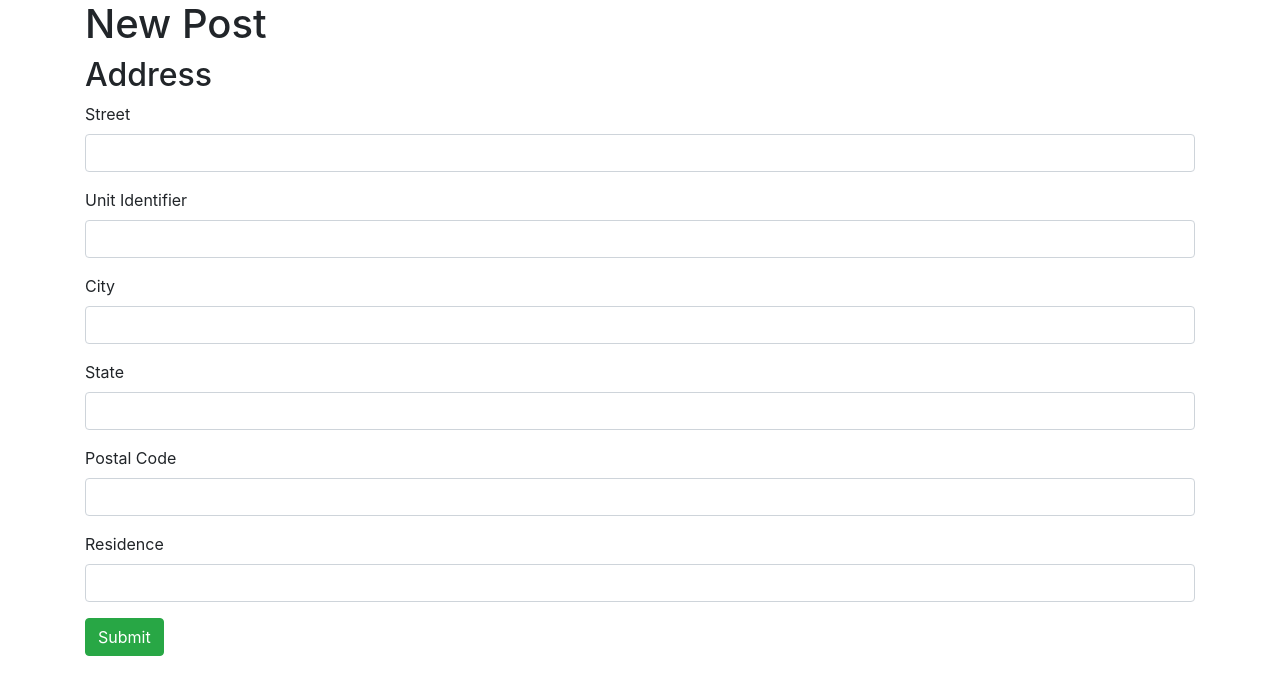
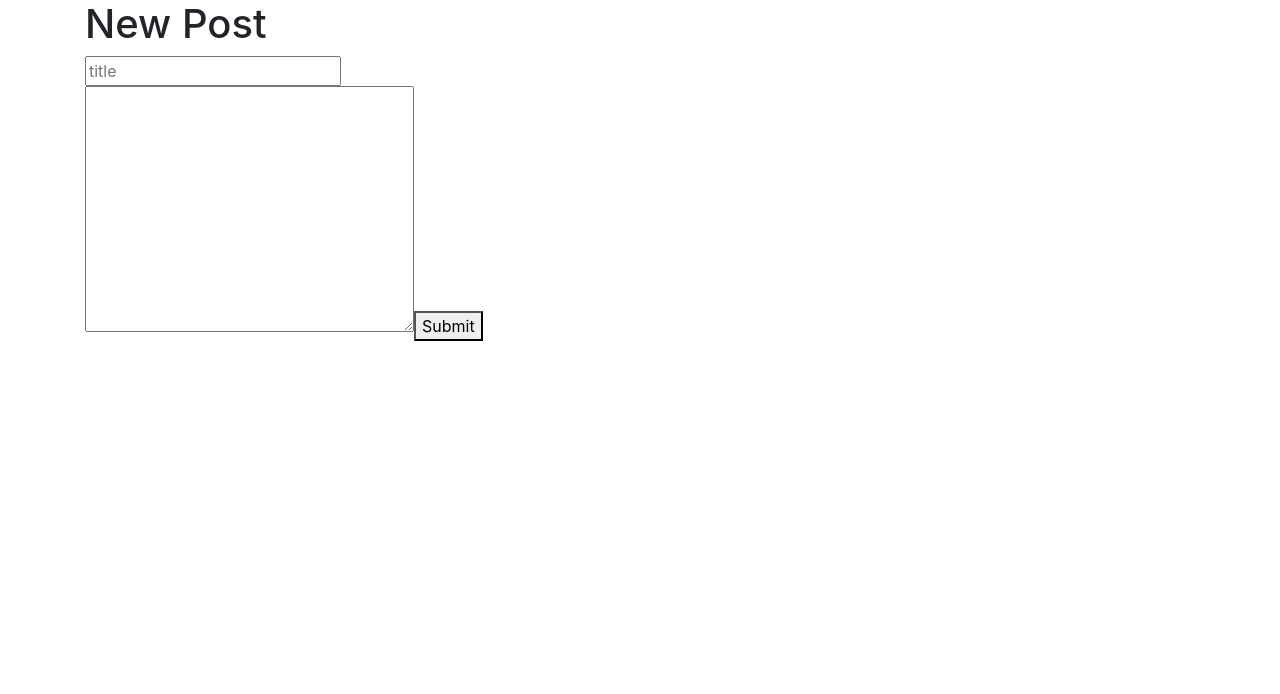
Before and after one commit to cdpadilla42/dog-blog, a React (Create React App) app: page /new in a window 1280 px wide. Shown: the top 694 px of the page. Built offline with nearby package versions, Linux system fonts and the light colour scheme.

Commit message:
Revert to original form

```diff
--- a/src/posts/NewPost.js
+++ b/src/posts/NewPost.js
@@ -24,139 +24,17 @@ class NewPost extends Component {
             <Col>
               <h1>New Post</h1>
 
-              <Formik
-                initialValues={{
-                  street: '',
-                  city: '',
-                  state: '',
-                  postalCode: '',
-                  residence: '',
-                  unitIdentifier: '',
-                }}
-                validate={(values) => {
-                  const errors = {};
-                  const isValidZip = /(^\d{5}$)|(^\d{5}-\d{4}$)/.test(
-                    values.postalCode
-                  );
-                  if (!values.postalCode) {
-                    errors.postalCode = 'Required';
-                  } else if (!isValidZip) {
-                    errors.postalCode =
-                      'Please enter a valid 5 or 9 digit zip code.';
-                  }
-                  return errors;
-                }}
-                onSubmit={(values, { setSubmitting }) => {
-                  setTimeout(() => {
-                    alert(JSON.stringify(values, null, 2));
-                    setSubmitting(false);
-                  }, 400);
-                }}
-              >
-                {({
-                  values,
-                  errors,
-                  touched,
-                  handleChange,
-                  handleBlur,
-                  handleSubmit,
-                  isSubmitting,
-                  /* and other goodies */
-                }) => (
-                  <Form onSubmit={handleSubmit}>
-                    <h2>Address</h2>
-                    <FormGroup>
-                      <Label for="street">Street</Label>
-                      <Input
-                        type="text"
-                        name="street"
-                        id="street"
-                        onChange={handleChange}
-                        onBlur={handleBlur}
-                        value={values.street}
-                      />
-                    </FormGroup>
-                    <FormGroup>
-                      <Label for="unitIdentifier">Unit Identifier</Label>
-                      <Input
-                        type="text"
-                        name="unitIdentifier"
-                        id="unitIdentifier"
-                        placeholder=""
-                        onChange={handleChange}
-                        onBlur={handleBlur}
-                        value={values.unitIdentifier}
-                      />
-                    </FormGroup>
-                    <FormGroup>
-                      <Label for="city">City</Label>
-                      <Input
-                        type="text"
-                        name="city"
-                        id="city"
-                        onChange={handleChange}
-                        onBlur={handleBlur}
-                        value={values.city}
-                      />
-                    </FormGroup>
-                    <FormGroup>
-                      <Label for="state">State</Label>
-                      <Input
-                        type="text"
-                        name="state"
-                        id="state"
-                        onChange={handleChange}
-                        onBlur={handleBlur}
-                        value={values.state}
-                      />
-                    </FormGroup>
-                    <FormGroup>
-                      <Label for="postalCode">Postal Code</Label>
-                      <Input
-                        type="text"
-                        name="postalCode"
-                        id="postalCode"
-                        onChange={handleChange}
-                        onBlur={handleBlur}
-                        value={values.postalCode}
-                        invalid={
-                          errors.postalCode && touched.postalCode ? true : false
-                        }
-                      />
-                      {errors.postalCode && touched.postalCode && (
-                        <FormFeedback>{errors.postalCode}</FormFeedback>
-                      )}
-                    </FormGroup>
-                    <FormGroup>
-                      <Label for="residence">Residence</Label>
-                      <Input
-                        type="text"
-                        name="residence"
-                        id="residence"
-                        placeholder=""
-                        onChange={handleChange}
-                        onBlur={handleBlur}
-                        value={values.residence}
-                      />
-                    </FormGroup>
-
-                    <Button
-                      color="success"
-                      // checking to see if there are errors before submiting
-                      disabled={Object.keys(errors).length ? true : false}
-                    >
-                      Submit
-                    </Button>
-                  </Form>
-                )}
-              </Formik>
-
-              {/* <form>
-          <input type="text" name="title" id="title" placeholder="title" />
-          <br />
-          <textarea name="body" id="body" cols="30" rows="10"></textarea>
-          <button>Submit</button>
-        </form> */}
+              <form>
+                <input
+                  type="text"
+                  name="title"
+                  id="title"
+                  placeholder="title"
+                />
+                <br />
+                <textarea name="body" id="body" cols="30" rows="10"></textarea>
+                <button>Submit</button>
+              </form>
               {/* <PostForm /> */}
             </Col>
           </Row>
```
